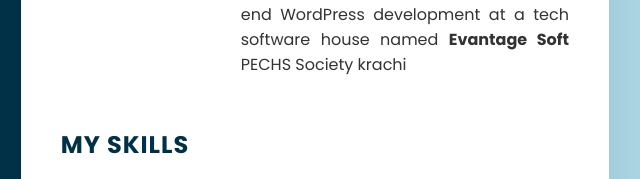
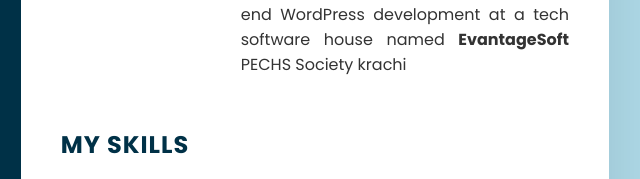
Before and after one commit to danishyameen/staticResume, a plain HTML site: page index.html in a window 1280 px wide. Shown: the part 968-1147 px from the top of the page, 531-1171 px from the left. Drawn offline with Linux system fonts and the light colour scheme.

Commit message:
static resume

```diff
--- a/index.html
+++ b/index.html
@@ -197,7 +197,7 @@
                     <div class="text">
                         <h4>CMS Developer</h4>
                         <p>3 month internship experience in front-end WordPress development at a tech software house named
-                            <b>Evantage Soft</b> PECHS Society krachi
+                            <b>EvantageSoft</b> PECHS Society krachi
                         </p>
                     </div>
                 </div>
```
